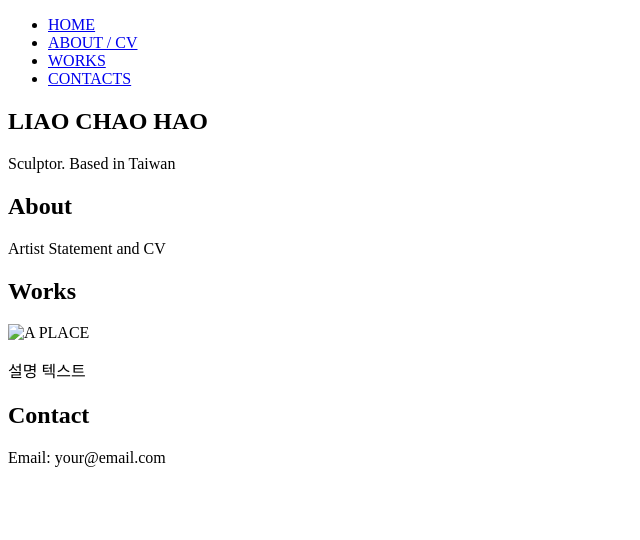
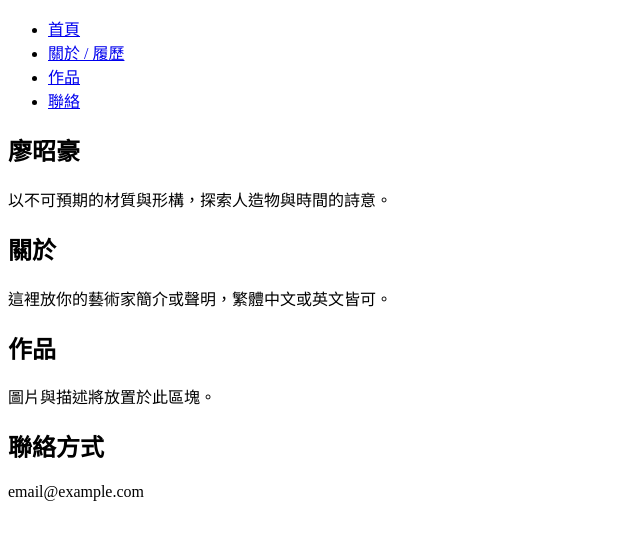
Before and after one commit to meinohibi/liaochaohao, a plain HTML site: page index.html in a window 1280 px wide. Shown: the whole page, without its empty margins (0-640 px from the left). Drawn offline with Linux system fonts and the light colour scheme; a web font is replaced by a local one.

Commit message:
Update index.html

```diff
--- a/index.html
+++ b/index.html
@@ -1,46 +1,42 @@
 <!DOCTYPE html>
-<html lang="en">
+<html lang="zh-Hant">
 <head>
   <meta charset="UTF-8" />
   <meta name="viewport" content="width=device-width, initial-scale=1.0" />
-  <title>Liaochaohao Portfolio</title>
+  <title>廖昭豪 | LIAO CHAO HAO</title>
   <link rel="stylesheet" href="style.css" />
+  <!-- Google Fonts – Ten Mincho & Sans -->
+  <link href="https://fonts.googleapis.com/css2?family=Ten+Mincho&display=swap" rel="stylesheet">
 </head>
 <body>
 
-  <!-- 내비게이션 -->
   <nav>
     <ul>
-      <li><a href="#home">HOME</a></li>
-      <li><a href="#about">ABOUT / CV</a></li>
-      <li><a href="#works">WORKS</a></li>
-      <li><a href="#contact">CONTACTS</a></li>
+      <li><a href="#home">首頁</a></li>
+      <li><a href="#about">關於 / 履歷</a></li>
+      <li><a href="#works">作品</a></li>
+      <li><a href="#contact">聯絡</a></li>
     </ul>
   </nav>
 
-  <!-- 홈 -->
   <section id="home">
-    <h1>LIAO CHAO HAO</h1>
-    <p>Sculptor. Based in Taiwan</p>
+    <h1>廖昭豪</h1>
+    <p>以不可預期的材質與形構，探索人造物與時間的詩意。</p>
   </section>
 
-  <!-- 소개 / CV -->
   <section id="about">
-    <h2>About</h2>
-    <p>Artist Statement and CV</p>
+    <h2>關於</h2>
+    <p>這裡放你的藝術家簡介或聲明，繁體中文或英文皆可。</p>
   </section>
 
-  <!-- 작업 -->
   <section id="works">
-    <h2>Works</h2>
-    <img src="images/work1.jpg" alt="A PLACE" />
-    <p>설명 텍스트</p>
+    <h2>作品</h2>
+    <p>圖片與描述將放置於此區塊。</p>
   </section>
 
-  <!-- 문의 -->
   <section id="contact">
-    <h2>Contact</h2>
-    <p>Email: your@email.com</p>
+    <h2>聯絡方式</h2>
+    <p>email@example.com</p>
   </section>
 
 </body>
```
